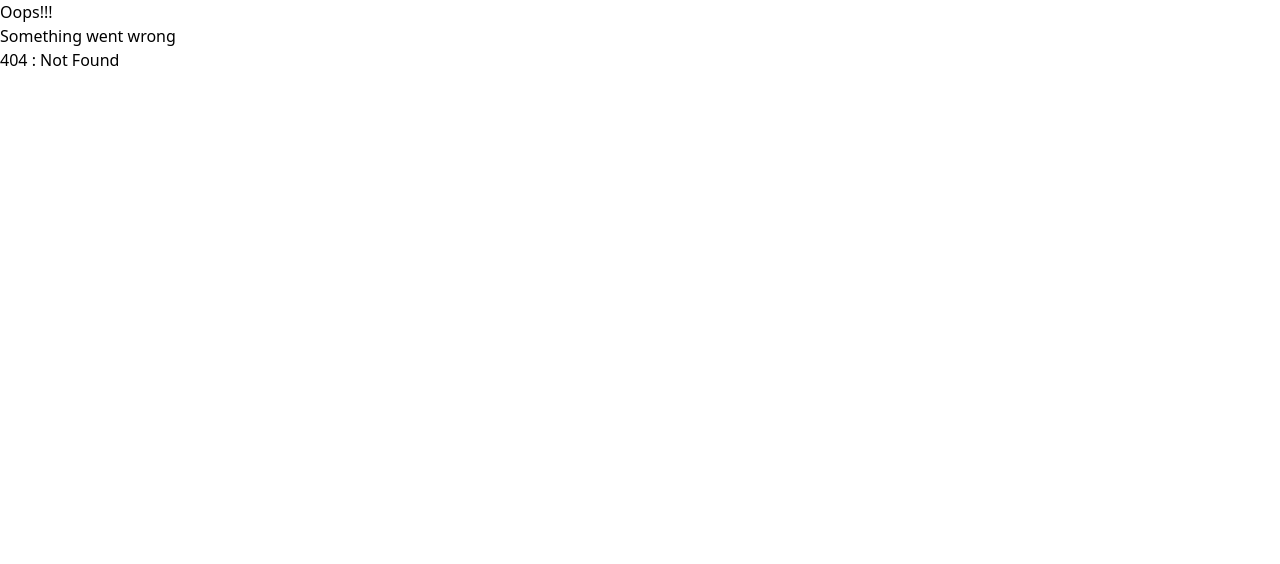
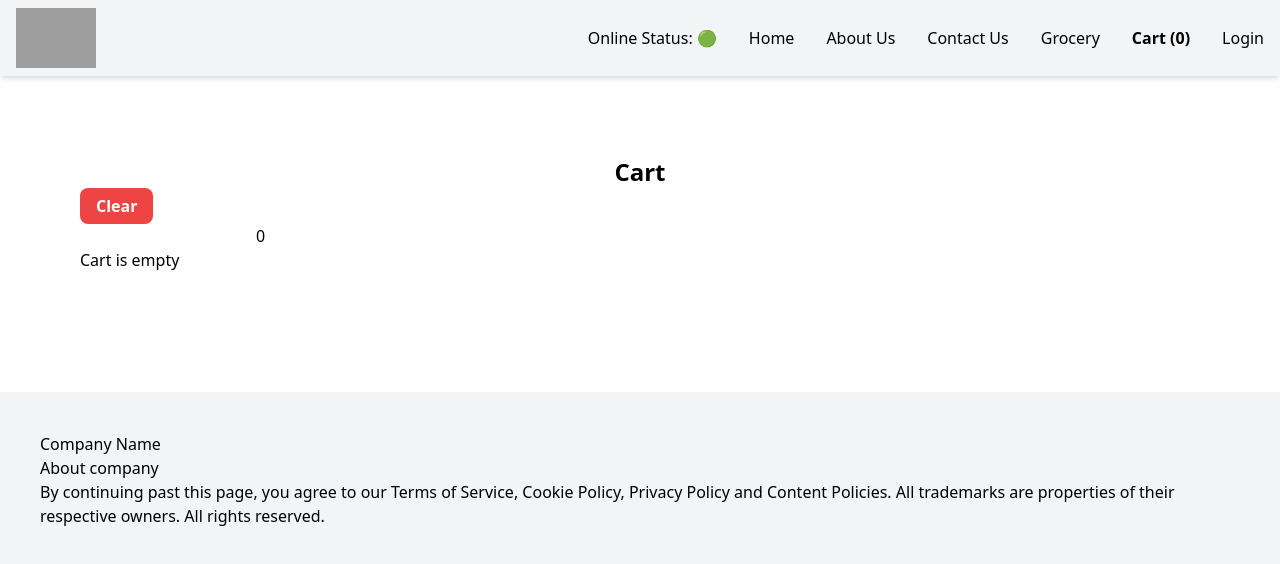
Before and after one commit to akash-404/LearningReact, a React (Vite) app: page /cart in a window 1280 px wide. Before the commit this address had no page. Shown: the top 564 px of the page. Built offline with nearby package versions, Linux system fonts and the light colour scheme; grey boxes are pictures that could not be loaded.

Commit message:
using redux

```diff
--- a/package.json
+++ b/package.json
@@ -27,8 +27,10 @@
     "tailwindcss": "^3.4.17"
   },
   "dependencies": {
+    "@reduxjs/toolkit": "^2.5.1",
     "react": "^18.3.1",
     "react-dom": "^18.3.1",
+    "react-redux": "^9.2.0",
     "react-router-dom": "^6.28.1"
   }
 }
--- a/src/App.js
+++ b/src/App.js
@@ -9,28 +9,32 @@ import Contact from "./components/Contact";
 import Error from "./components/Error";
 import RestaurantMenu from "./components/RestaurantMenu";
 import UserContext from "./utils/UserContext";
+import { Provider } from "react-redux";
+import appStore from "./utils/appStore";
+import Cart from "./components/Cart";
 
 const Grocery = lazy(() => import("./components/Grocery"));
 
 const AppLayout = () => {
-
   const [userName, setUserName] = useState();
 
-  useEffect(()=>{
+  useEffect(() => {
     const data = {
-      name: "Akash Gupta"
+      name: "Akash Gupta",
     };
     setUserName(data.name);
-  }, [])
+  }, []);
 
   return (
     <div className="app">
-      <UserContext.Provider value={{loggedInUser: userName}}>
-        <Header />
-        {/* <Body /> */}
-        {/* Outlet is being used for routing */}
-        <Outlet />
-      </UserContext.Provider>
+      <Provider store={appStore}>
+        <UserContext.Provider value={{ loggedInUser: userName }}>
+          <Header />
+          {/* <Body /> */}
+          {/* Outlet is being used for routing */}
+          <Outlet />
+        </UserContext.Provider>
+      </Provider>
       <Footer />
     </div>
   );
@@ -66,6 +70,10 @@ const appRouter = createBrowserRouter([
           </Suspense>
         ),
       },
+      {
+        path: "/cart",
+        element: <Cart />,
+      },
     ],
   },
 ]);
--- /dev/null
+++ b/src/components/Cart.jsx
@@ -0,0 +1,27 @@
+import CategoryItemCard from "./CategoryItemCard";
+import { useSelector } from "react-redux";
+import { useDispatch } from "react-redux";
+import { clearCart } from "../utils/cartSlice";
+
+const Cart = ()=> {
+
+    const cartItems = useSelector((store)=> store.cart.items)
+
+    const dispatch = useDispatch();
+    const handleClearCart = () => {
+        dispatch(clearCart());
+    }
+
+    return(
+        <div className="m-10 p-10">
+            <h1 className="text-center text-2xl font-bold">Cart</h1>
+            <button className="bg-red-500 hover:bg-red-700 text-white font-bold py-1.5 px-4 rounded-lg" onClick={handleClearCart}>Clear</button>
+            <div className="m-auto max-w-screen-md">
+                {cartItems && cartItems.length && cartItems.map((item)=> <CategoryItemCard key={item.info?.id} item={item} />)}
+            </div>
+            {cartItems.length === 0 && <h1>Cart is empty</h1>}
+        </div>
+    );
+}
+
+export default Cart
--- a/src/components/CategoryItemCard.jsx
+++ b/src/components/CategoryItemCard.jsx
@@ -1,9 +1,18 @@
 import { IMG_BASE_URL } from "../utils/constants";
+import { addItem } from "../utils/cartSlice";
+import { useDispatch } from "react-redux";
 
 
 const CategoryItemCard = ({item})=>{
 
+    const dispatch = useDispatch();
+
     const {isVeg, name, price, description, imageId, defaultPrice} = item.info;
+
+    const handleAddItem = (item)=>{
+        // dispatch an action to store
+        dispatch(addItem(item));
+    }
 
     return(
         <div className="categoryItem flex justify-between items-start gap-8 p-4 border-b border-gray-400 my-3">
@@ -13,9 +22,9 @@ const CategoryItemCard = ({item})=>{
                 <span className="font-semibold mb-1">₹ {price ? price/100 : defaultPrice/100}</span>
                 <p className="text-sm">{description}</p>
             </div>
-            <div className="relative">
+            <div className="relative flex flex-col gap-4 items-center justify-center">
                 <img className="w-32 rounded-md object-cover" src={IMG_BASE_URL+imageId} alt={name} />
-                <button className="ml-5 bg-white text-green-600 font-bold px-3 py-1 shadow-md rounded-md">Add +</button>
+                <button className="bg-white text-black-600 font-bold px-3 py-1 shadow-md rounded-md" onClick={() => handleAddItem(item)}>Add +</button>
             </div>
 
         </div>
--- a/src/components/Header.jsx
+++ b/src/components/Header.jsx
@@ -3,6 +3,7 @@ import { useState, useContext } from "react";
 import {Link} from "react-router-dom";
 import useOnlineStatus from "../utils/useOnlineStatus";
 import UserContext from "../utils/UserContext";
+import { useSelector } from "react-redux";
 
 const Header = () => {
 
@@ -10,6 +11,9 @@ const Header = () => {
   const onlineStatus = useOnlineStatus();
   const {loggedInUser} = useContext(UserContext);
 
+  //selector will be used to get value from redux app store
+  const cartItems = useSelector((store) => store.cart?.items);
+  console.log("cart items", cartItems);
   return (
     <div className="flex items-center justify-between bg-gray-100 shadow-md mb-10 py-2">
       <div className="logo-container ml-4">
@@ -24,7 +28,7 @@ const Header = () => {
           <li><Link to="/about">About Us</Link></li>
           <li><Link to="/contact">Contact Us</Link></li>
           <li><Link to="/grocery">Grocery</Link></li>
-          <li>Cart</li>
+          <li className="cursor-pointer font-bold"><Link to="/cart">Cart ({cartItems?.length})</Link></li>
           <li className={`login-btn cursor-pointer ${btnName != "Login" ? 'font-bold':''}`} onClick={()=>{
             btnName === "Login" ? setBtnName(loggedInUser) : setBtnName("Login");
           }}>{btnName}</li>
--- /dev/null
+++ b/src/utils/appStore.js
@@ -0,0 +1,10 @@
+import { configureStore } from "@reduxjs/toolkit";
+import cartReducer from "./cartSlice";
+
+const appStore = configureStore({
+    reducer: {
+        cart: cartReducer,
+    }
+});
+
+export default appStore;
--- /dev/null
+++ b/src/utils/cartSlice.js
@@ -0,0 +1,30 @@
+import { createSlice } from "@reduxjs/toolkit";
+
+const cartSlice = createSlice({
+    name: 'cart',
+    initialState: {
+        items: []
+    },
+    reducers: {
+        addItem: (state, action)=>{
+            // Vanilla(older) redux => Don't mutate state and we needed to do something like
+            //  const newState = [...state];       newState.items.push(action.payload);      return newState;
+
+            // Redux toolkit -> We HAVE to mutate the state as in below line
+            // currently redux takes care of immutable states and does same thing as above in background using Immer library
+            state.items.push(action.payload);
+        },
+        removeItem: (state)=>{
+            state.items.pop();
+        },
+        clearCart: (state)=>{
+            state.items.length = 0;
+        },
+
+    }
+})
+
+// redux give different names for export like we need to export reducer instead of reducers which will be combination of all the reducers ina slice
+export const {addItem, removeItem, clearCart} = cartSlice.actions;
+
+export default cartSlice.reducer;
```
Also changed, not shown: 2 other files (tests, documents, lock files or other folders).
